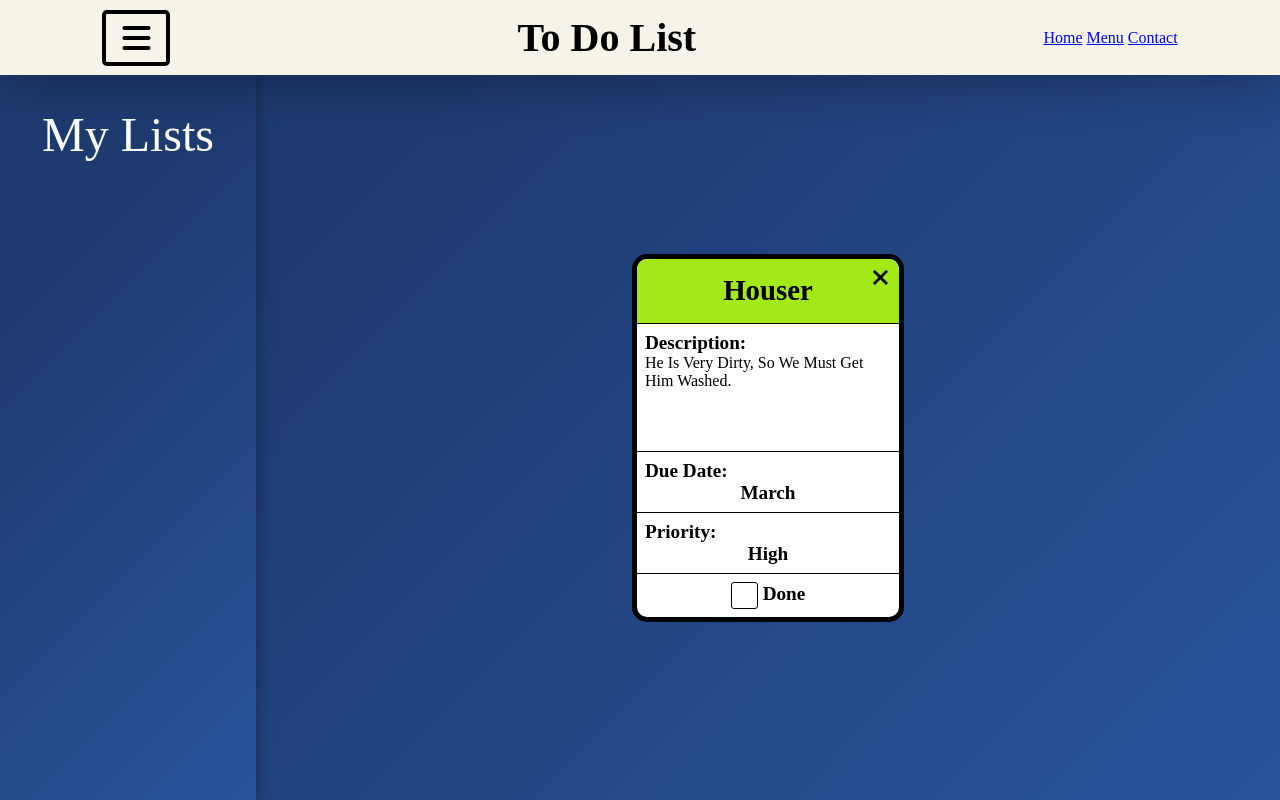
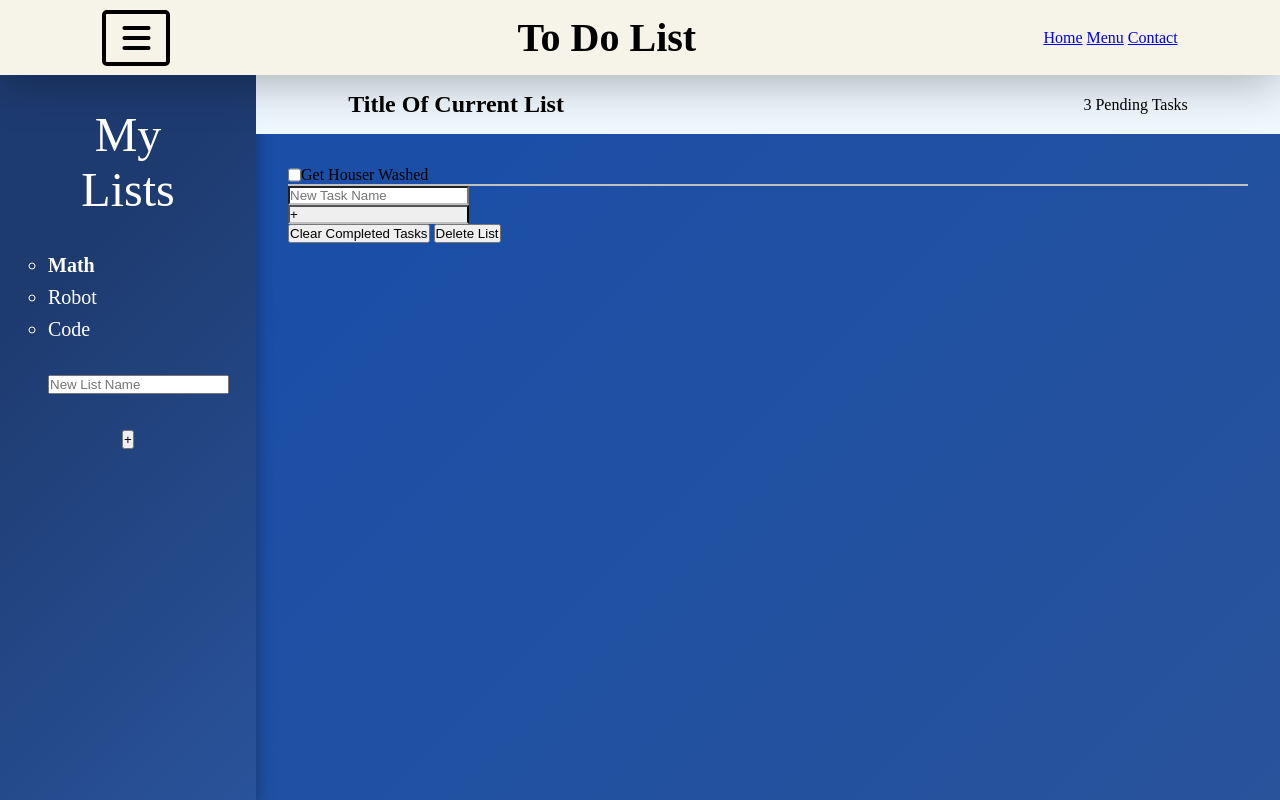
Before and after one commit to Houser97/To-do-list, a website built with webpack: page dist/index.html in a window 1280 px wide. Built offline with Linux system fonts and the light colour scheme.

Commit message:
Style nav bar and to-do body
Some elements were added to visualize how the result of creating those
elements with JavaScript will look like. On the other hand, form
elements were added both in the nav bar and in the to-do body to allow
the user to add a new list or a task.

```diff
--- a/src/style.css
+++ b/src/style.css
@@ -6,6 +6,7 @@
     box-sizing: border-box;
     text-transform: capitalize;
     transition: all .2s linear;
+    outline: none;
 }
 
 html, body {
@@ -13,8 +14,8 @@ html, body {
 }
 
 body{
-    background-color: #29539b;
-    background-image: linear-gradient(315deg, #29539b 0%, #1e3b70 74%);
+    background-color: #1a4ea7;
+    background-image: linear-gradient(315deg, #29539b 0%, #1a4ea7 74%);
     display: flex;
     flex-direction: column;
 }
@@ -55,16 +56,46 @@ header #menu-bar {
     height: 100%;
 }
 
+.card-section .title-list-section{
+    background-color: aliceblue;
+    display: flex;
+    width: 100%;
+    justify-content: space-between;
+    align-items: center;
+    padding: 1rem 9%;
+}
+
 .card-section{
     display: flex;
-    justify-content: center;
+    flex-direction: column;
+    justify-content: space-between;
     align-items: center;
     flex-wrap: wrap;
-    gap: 50px;
     flex: 1;
     overflow-y: scroll;
-    padding: 2rem 3rem;
 }
+
+.card-section .todo-body{
+    display: flex;
+    flex-direction: column;
+    flex: 1;
+    width: 100%;
+    justify-content: flex-start;
+    align-items: flex-start;
+    padding: 2rem;
+}
+
+.card-section .todo-body .tasks{
+    display: flex;
+    width: 100%;
+}
+
+.card-section .todo-body .task{
+    border-bottom: 2px solid silver;
+    display: flex;
+    width: 100%;
+}
+/*---------------------------------*/
 
 .card{
     height: 23rem;
@@ -73,7 +104,7 @@ header #menu-bar {
     border-radius: 15px;
     border: 5px black solid;
     text-align: left;
-    display: flex;
+    display: none;
     flex-direction: column;
     overflow: hidden;
     font-weight: 600;
@@ -166,13 +197,13 @@ header #menu-bar {
     border-color: green;
 }
 
-
+/* ----------------------------------------------Nav bar */
 .nav-bar{
     width: 20%;
     background-color: #29539b;
     background-image: linear-gradient(315deg, #29539b 0%, #1e3b70 74%);
     height: 100%;
-    padding: 2rem;
+    padding: 2rem 3rem;
     text-align: center;
     color: white;
     font-size: 3rem;
@@ -184,3 +215,19 @@ header #menu-bar {
     background-color: blueviolet;
     position: relative;
 }
+
+.nav-bar .task-list{
+    font-size: 20px;
+    display: flex;
+    flex-direction: column;
+    justify-content: flex-start;
+    align-items: flex-start;
+    padding-top: 2rem;
+    line-height: 2rem;
+    list-style: circle;
+    font-weight: 0;
+}
+
+.nav-bar .task-list .active-list{
+    font-weight: bolder;
+}
```
Also changed, not shown: dist/index.html, dist/main.js.
